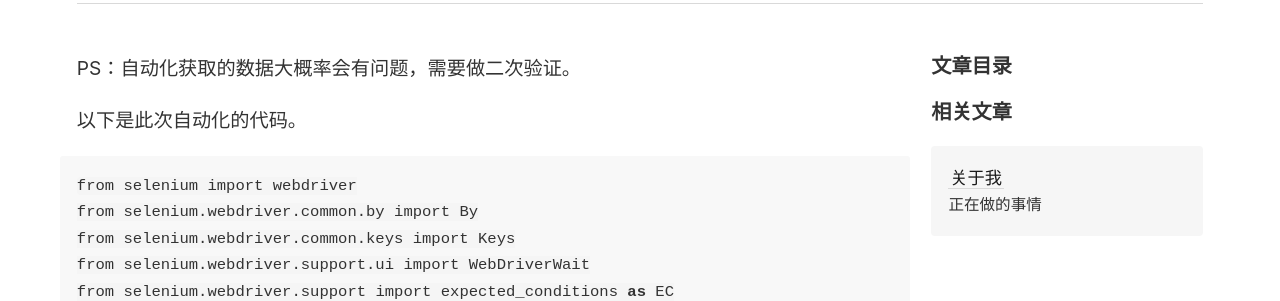
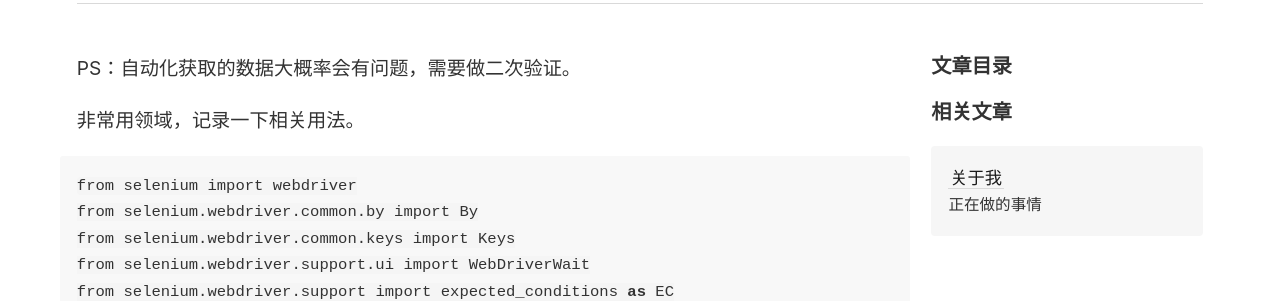
Before and after one commit to wingowen/digital-garden-jekyll, a Jekyll site: the page built from _notes/自动化.md, in a window 1280 px wide and 900 px high. Shown: the part 204-505 px from the top of the window. Built offline with Jekyll 4.4.1, drawn with Linux system fonts in a browser that asks for light colours.

Commit message:
vault backup: 2024-06-21 18:06:34

````diff
--- a/_notes/自动化.md
+++ b/_notes/自动化.md
@@ -1,7 +1,7 @@
 
 PS：自动化获取的数据大概率会有问题，需要做二次验证。
 
-以下是此次自动化的代码。
+非常用领域，记录一下相关用法。
 
 ```python
 from selenium import webdriver
````
